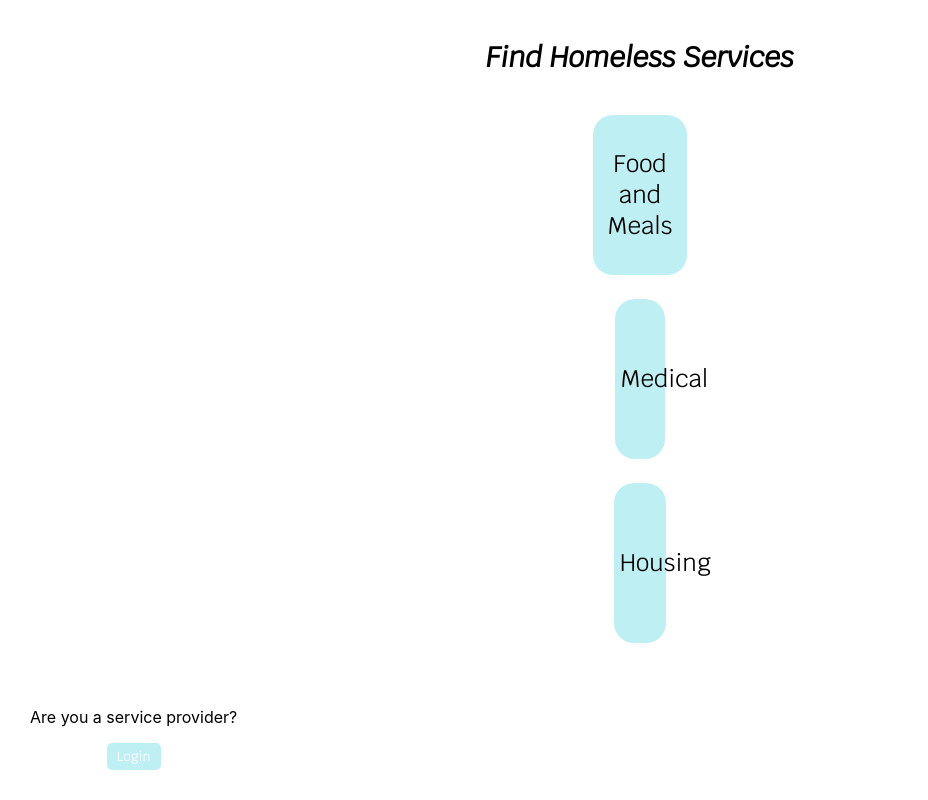
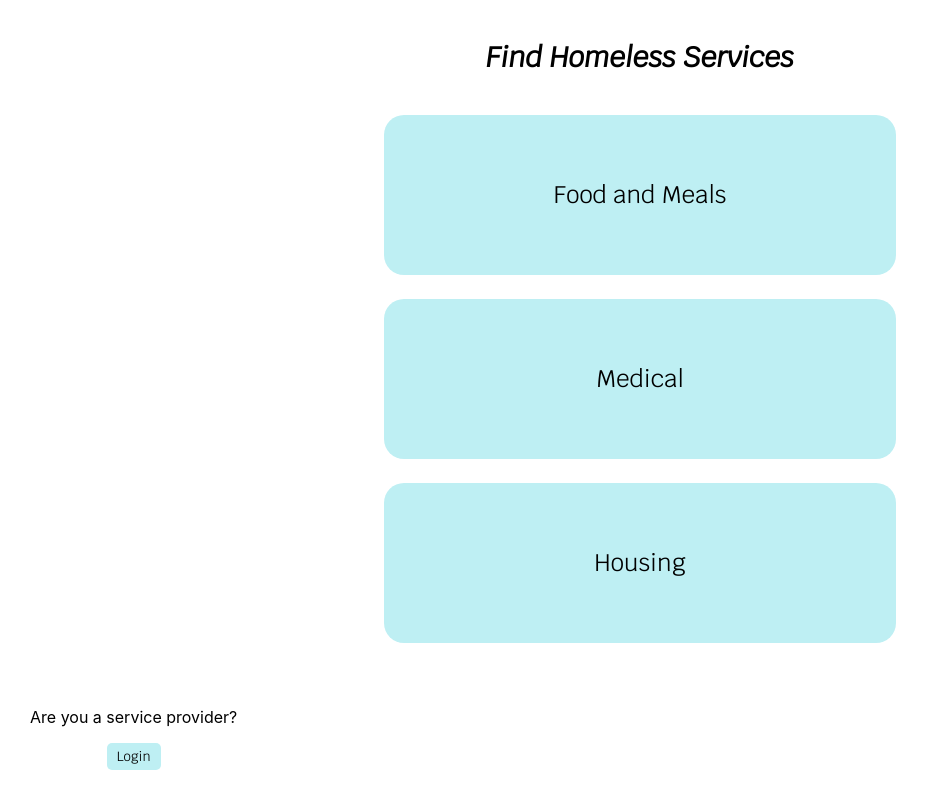
Before and after one commit to Namrata-Keskar/CruzHacks2024, a React (Create React App) app: page / in a window 1280 px wide. Shown: the whole page, without its empty margins (0-928 px from the left). Built offline with nearby package versions, Linux system fonts and the light colour scheme.

Commit message:
more css

```diff
--- a/src/pages/Landing.css
+++ b/src/pages/Landing.css
@@ -21,7 +21,7 @@
 
 .Landing .PageButtons button {
   flex: 1;
-  width: 51%;
+  width: 40vw;
   background-color: #BEEFF3;
   color: black;
   font-family: 'Krub', sans-serif;
@@ -50,7 +50,7 @@
 .Landing .login button {
   background-color: #BEEFF3;
   font-family: 'Krub', sans-serif;
-  color: white;
+  color: black;
   padding: 5px 10px;
   border: none;
   border-radius: 5px;
```
